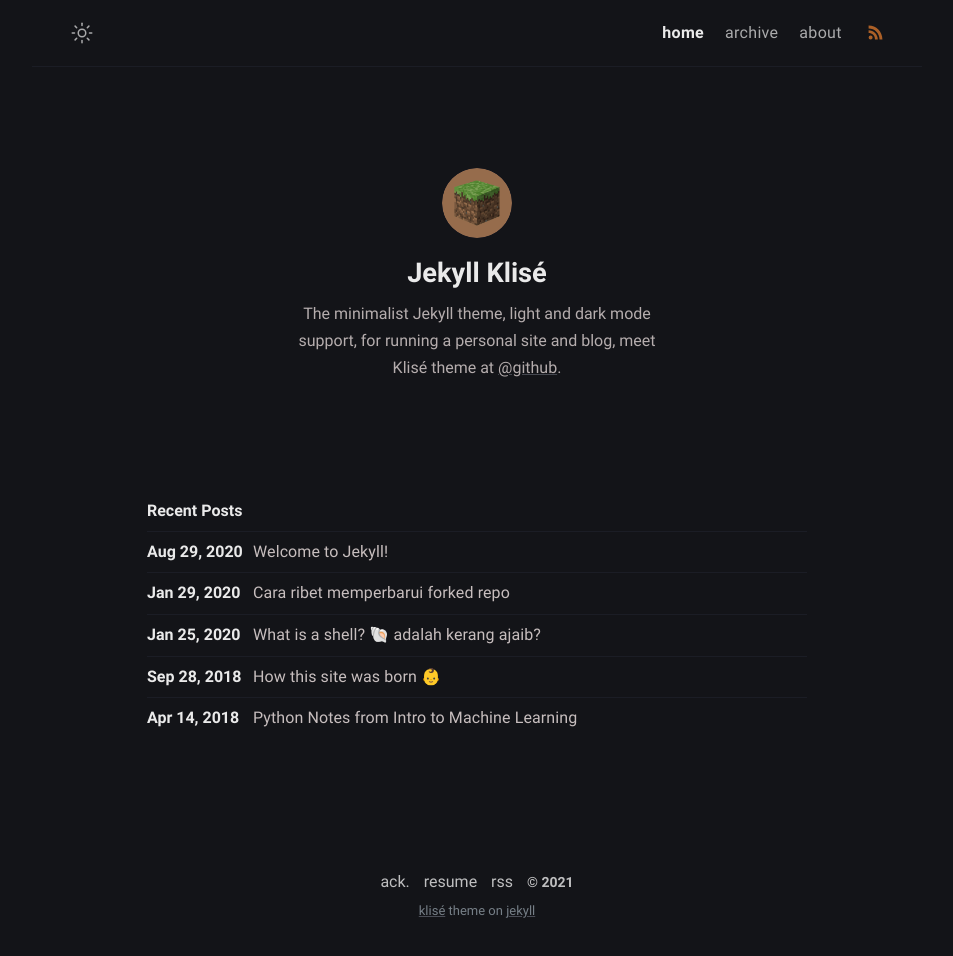
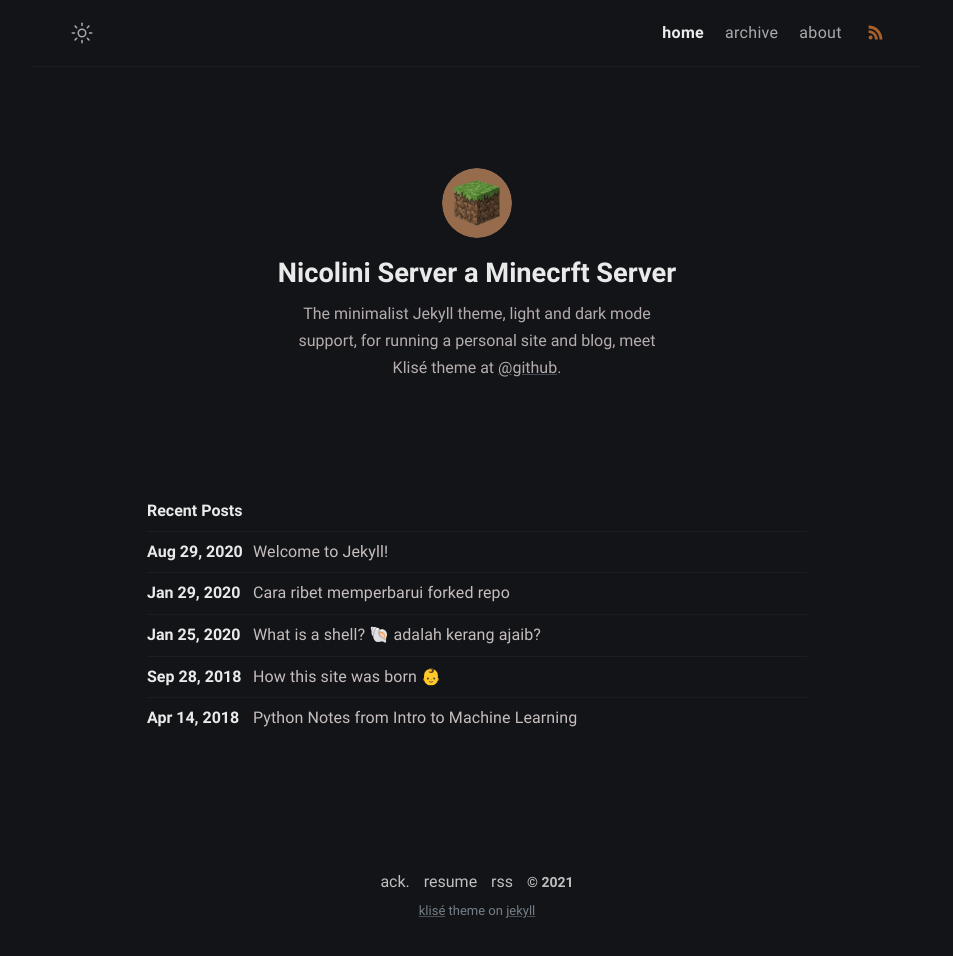
Before and after one commit to stackbit-projects/knowledgeable-sun-98910, a Jekyll site: the page built from index.md, in a window 1280 px wide. Shown: the whole page, without its empty margins (163-1116 px from the left). Built offline with Jekyll 4.4.1, drawn with Linux system fonts in a browser that asks for light colours.

Commit message:
_config.yml: updated name in author

```diff
--- a/_config.yml
+++ b/_config.yml
@@ -9,7 +9,7 @@ image: assets/img/ogp.png
 repo: 'https://github.com/piharpi/jekyll-klise'
 mode: dark
 author:
-  name: Jekyll Klisé
+  name: Nicolini Server a Minecrft Server
   bio: >-
     The minimalist Jekyll theme, light and dark mode support, for running a
     personal site and blog,  meet Klisé theme at <a
```
